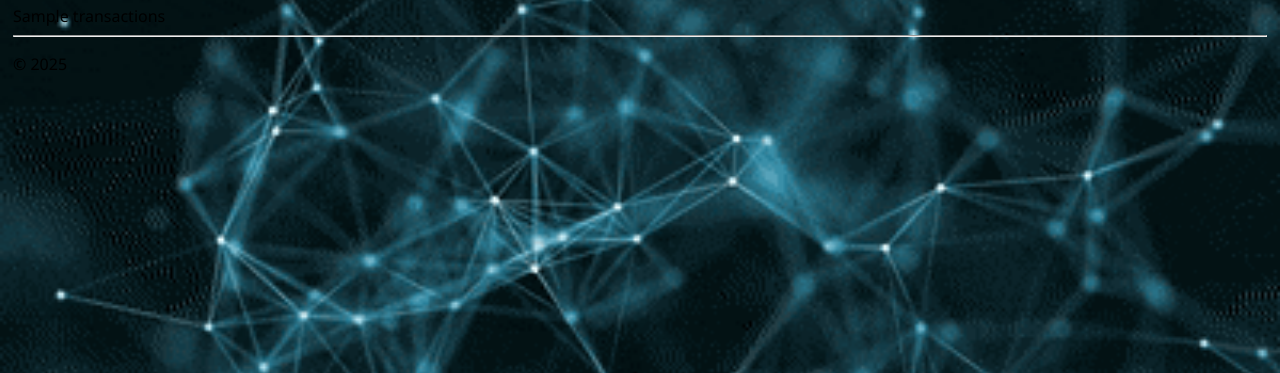
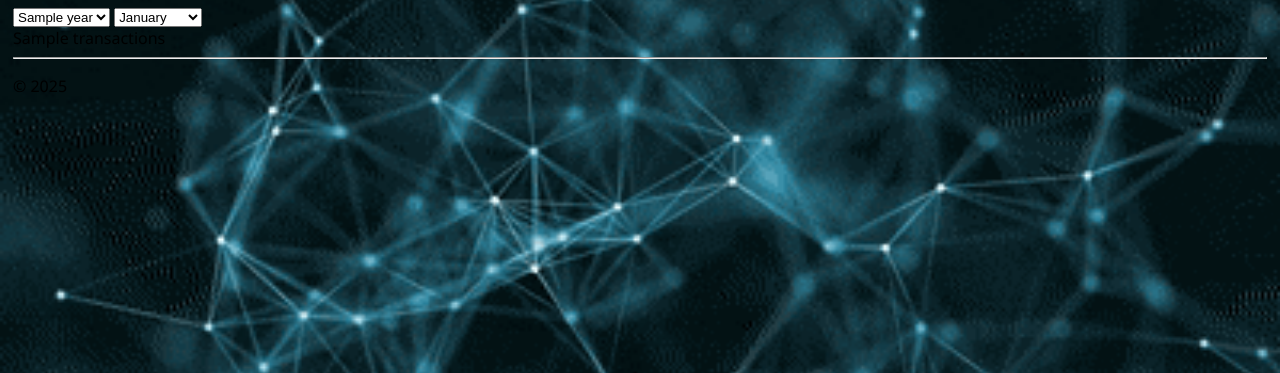
Before and after one commit to Chadis16/Finance-App, a Python web app: template templates/budget.html in a window 1280 px wide. Shown: the part 47-420 px from the top of the page. Run offline with Jinja, Linux system fonts and the light colour scheme; the template is opened without the code that fills it: most values are stand-ins (such as "Sample title", 1, 10 or a date in 2020).

Commit message:
add filters

```diff
--- a/main.py
+++ b/main.py
@@ -509,9 +509,10 @@ def Budget():
                                                                 'Grocieries','Insurance','Interest','Internet',
                                                                 'Loan Payment','Misc','Rent','Restaraunts','Shopping',
                                                                 'Streaming','Travel','Utilities'])]
-    account = account.to_html(escape=False,index=False,table_id='Accounts')
+    year = transactions['Year'].unique()
+    year = np.sort_values()
     transactions = transactions.to_html(escape=False,index=False,table_id='Budget')
-    return render_template('budget.html',transactions=transactions)
+    return render_template('budget.html',transactions=transactions,year=year)
 
 @app.route('/Investments/')
 def Investment():
--- a/templates/budget.html
+++ b/templates/budget.html
@@ -3,5 +3,27 @@
 Budget
 {% endblock %}
 {% block content %}
+<form method="POST">
+    <select name="Year" id="Year" onchange="this.form.submit()">
+                <option value="{{ year }}">{{ year }}</option>
+                {% for year in year %}
+                <option value="{{ year }}">{{ year }}</option>
+                {% endfor %}
+    </select>
+    <select name="Month" id="Month" onchange="this.form.submit()">
+                <option value="1">January</option>
+                <option value="2">Febuary</option>
+                <option value="3">March</option>
+                <option value="4">April</option>
+                <option value="5">May</option>
+                <option value="6">June</option>
+                <option value="7">July</option>
+                <option value="8">August</option>
+                <option value="9">September</option>
+                <option value="10">October</option>
+                <option value="11">November</option>
+                <option value="12">December</option>
+    </select>
+</form>
 {{ transactions | safe }}
 {% endblock %}
```
